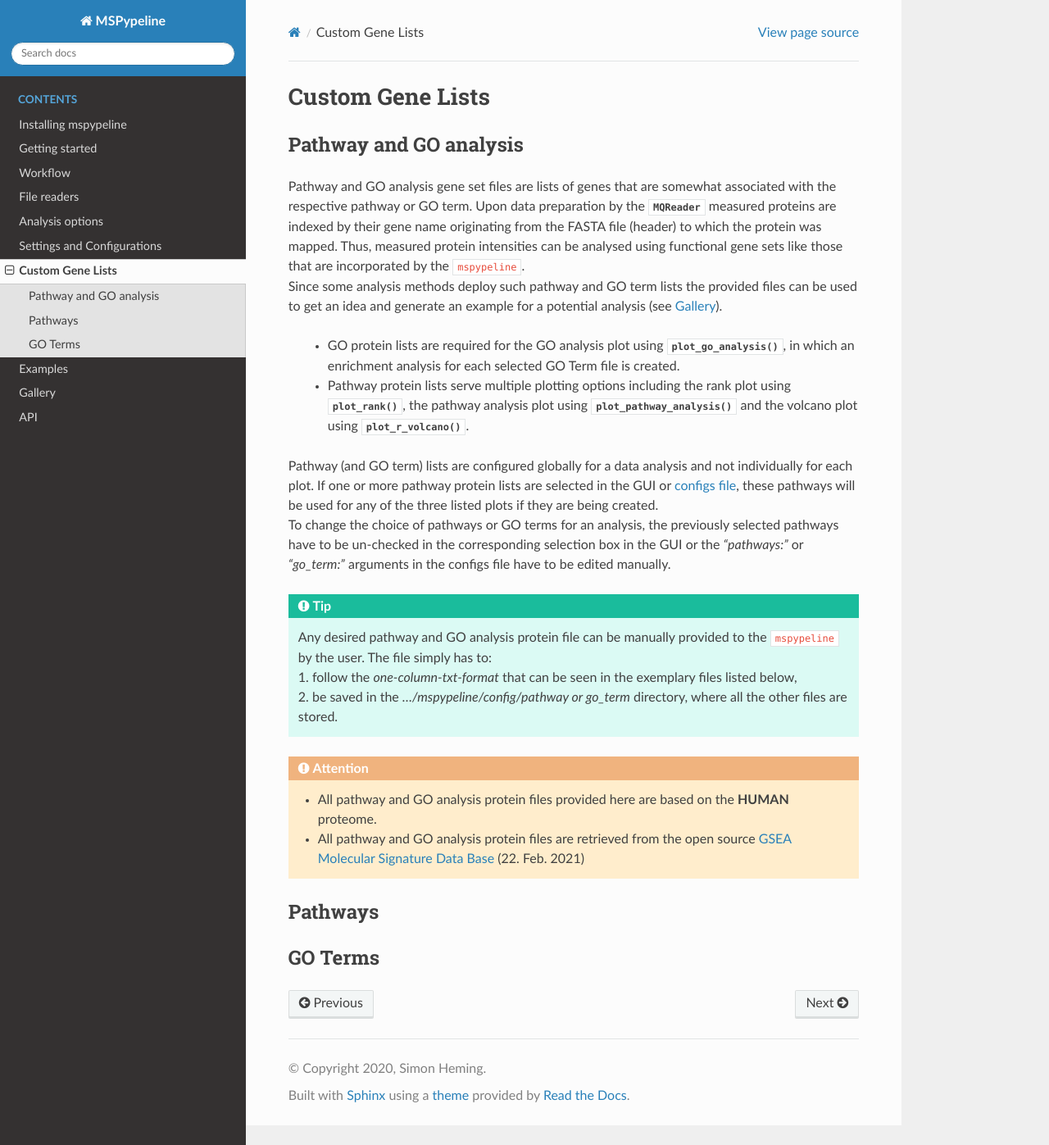
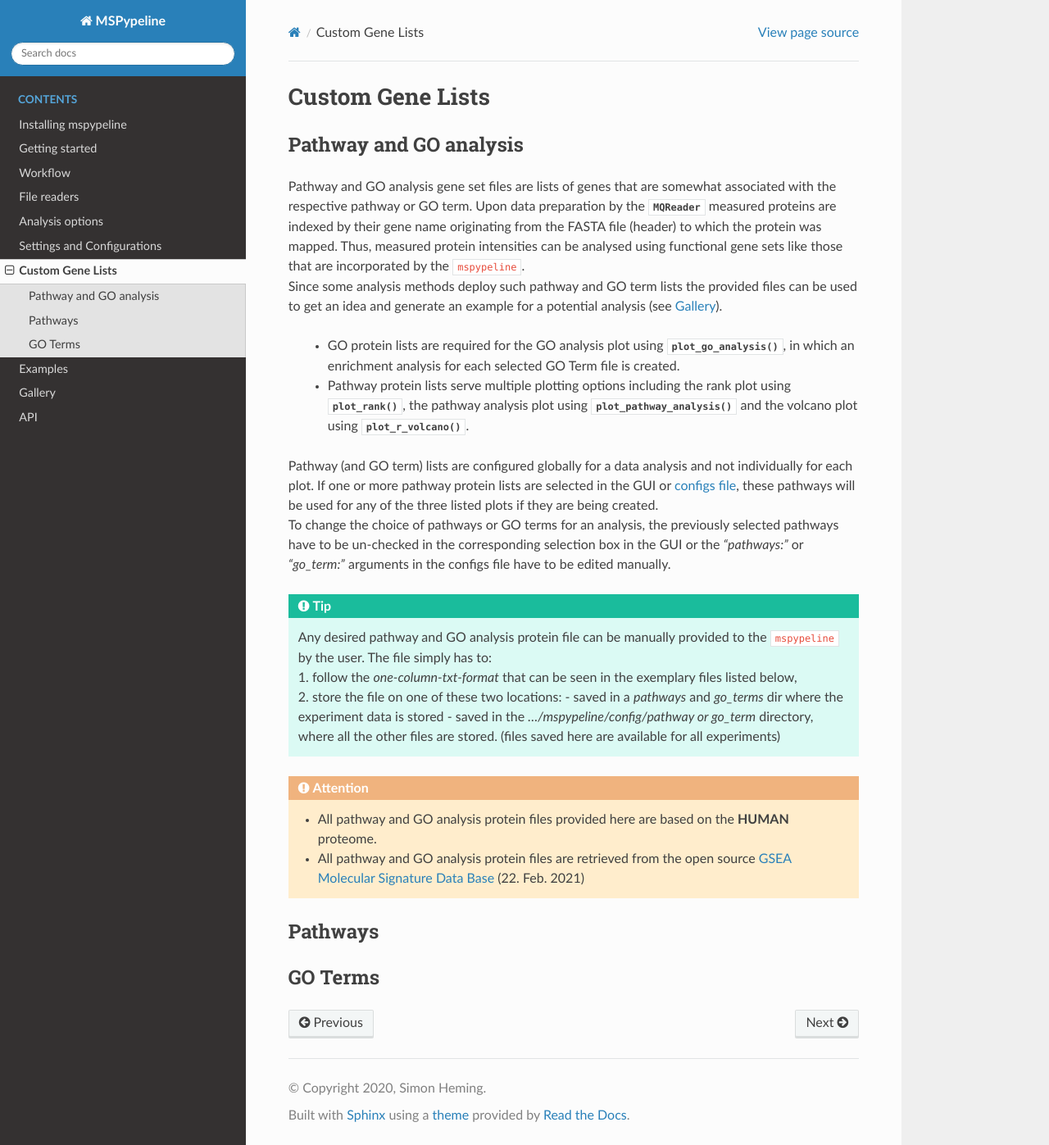
Before and after one commit to siheming/mspypeline, a Sphinx documentation site: the page built from doc/source/package_config.rst, in a window 1280 px wide and 1397 px high. Shown: the whole window at 82% size. Built offline with Sphinx 7.4.7 and the Read the Docs theme 2.0.0, drawn with Linux system fonts in a browser that asks for light colours.

Commit message:
deactivated volcano plot so build does not crash

```diff
--- a/doc/source/gallery.rst
+++ b/doc/source/gallery.rst
@@ -372,8 +372,8 @@
 
 .. ipython:: python
 
-    #print("pass")
-    plotter_with_tech_reps.plot_r_volcano("lfq_log2", 0, sample1="H1975", sample2="H838", adj_pval=True, save_path=savefig_dir, fig_format=".png");
+    print("pass")
+    # plotter_with_tech_reps.plot_r_volcano("lfq_log2", 0, sample1="H1975", sample2="H838", adj_pval=True, save_path=savefig_dir, fig_format=".png");
 
 .. image:: /savefig/plots/volcano_H1975_H838_annotation_adjusted_p_value__lfq_log2.png
 
--- a/doc/source/package_config.rst
+++ b/doc/source/package_config.rst
@@ -29,7 +29,10 @@
     | Any desired pathway and GO analysis protein file can be manually provided to the ``mspypeline`` by the user. The
       file simply has to:
     | 1. follow the *one-column-txt-format* that can be seen in the exemplary files listed below,
-    | 2. be saved in the *.../mspypeline/config/pathway or go_term* directory, where all the other files are stored.
+    | 2. store the file on one of these two locations:
+         - saved in a *pathways* and *go_terms* dir where the experiment data is stored
+         - saved in the *.../mspypeline/config/pathway or go_term* directory, where all the other files are stored.
+           (files saved here are available for all experiments)
 
 .. attention::
     * All pathway and GO analysis protein files provided here are based on the **HUMAN** proteome.
```
